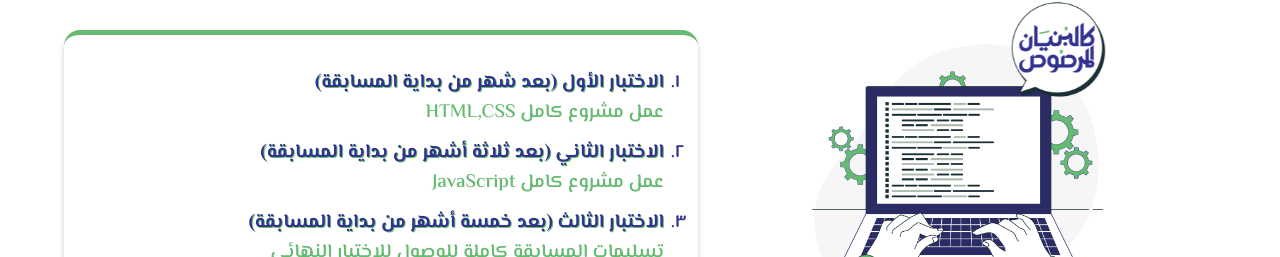
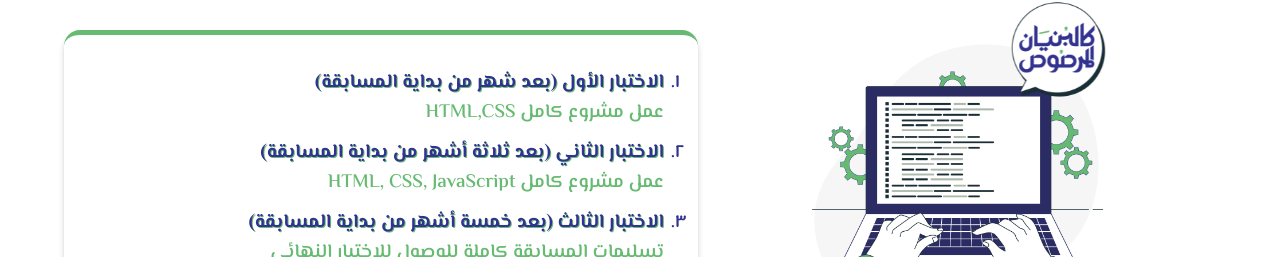
Before and after one commit to KalbonyanElmarsos/AlbonyanWebsite, a React (Create React App) app: page / in a window 1280 px wide. Shown: the part 3195-3452 px from the top of the page. Built offline with nearby package versions, Linux system fonts and the light colour scheme.

Commit message:
modify some words

```diff
--- a/src/component/tasks/Tasks.jsx
+++ b/src/component/tasks/Tasks.jsx
@@ -37,7 +37,7 @@ const Tasks = () => {
             </li>
             <li>
               <h4>الاختبار الثاني (بعد ثلاثة أشهر من بداية المسابقة)</h4>
-              <p> عمل مشروع كامل JavaScript </p>
+              <p> عمل مشروع كامل  HTML, CSS, JavaScript </p>
             </li>
             <li>
               <h4>الاختبار الثالث (بعد خمسة أشهر من بداية المسابقة)</h4>
```
